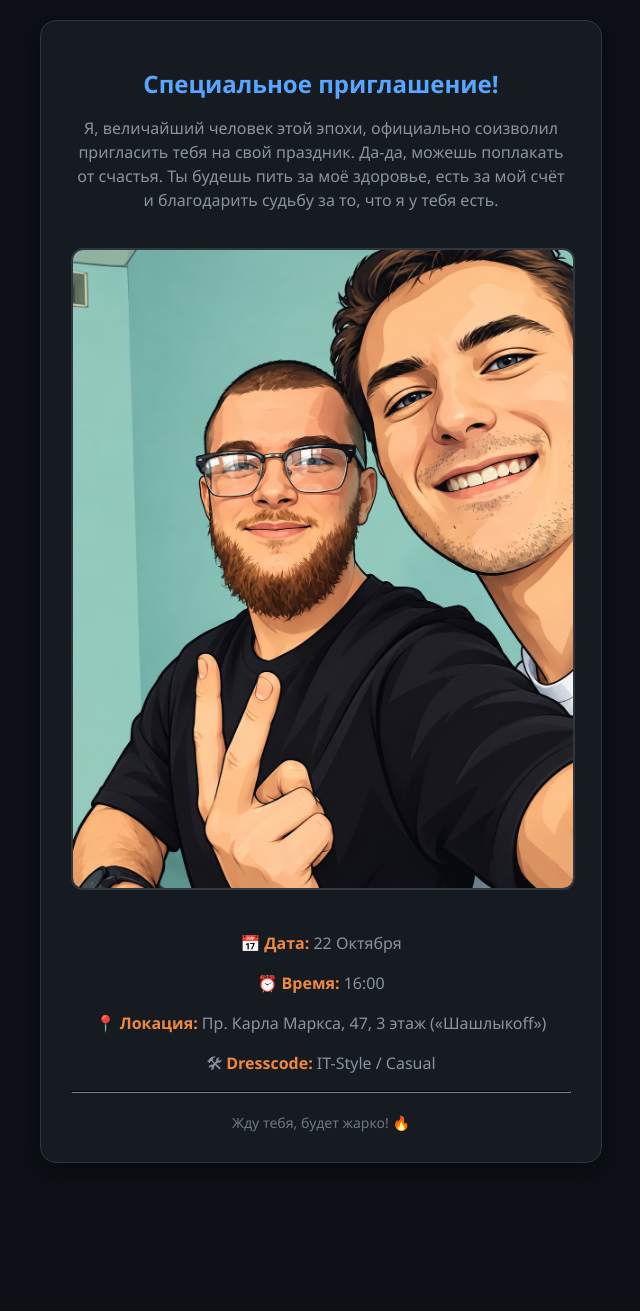
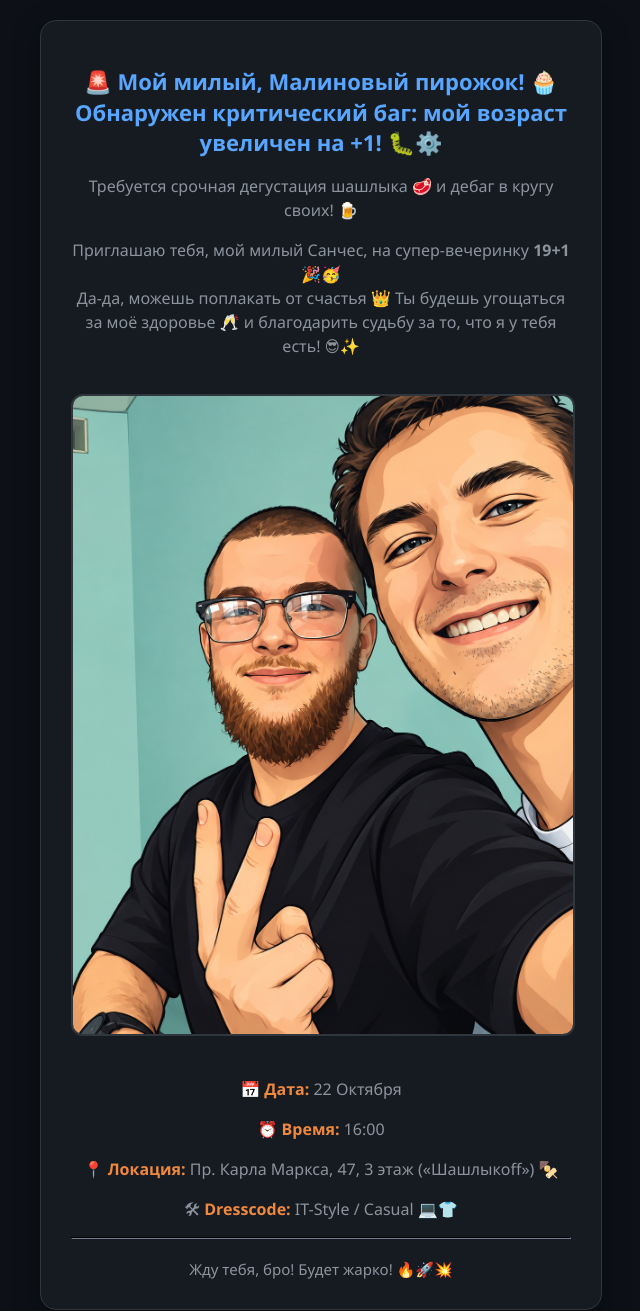
Before and after one commit to crossoutgamer226-bot/party-invite-VIP, a plain HTML site: page index.html in a window 1280 px wide. Shown: the whole page, without its empty margins (319-959 px from the left). Before the commit the page ends 1183 px from the top, so only its background shows below. Drawn offline with Linux system fonts and the light colour scheme.

Commit message:
Add files via upload

```diff
--- a/index.html
+++ b/index.html
@@ -22,40 +22,45 @@
             box-shadow: 0 8px 24px rgba(0,0,0,0.5);
             border: 1px solid #30363d;
         }
-        h1 { color: #58a6ff; font-size: 24px; margin-bottom: 10px; }
+        h1 { color: #58a6ff; font-size: 22px; margin-bottom: 12px; line-height: 1.4; }
         p { font-size: 16px; line-height: 1.5; color: #8b949e; }
         .highlight { color: #f0883e; font-weight: bold; }
         .photo {
             width: 100%;
             height: auto;
-            object-fit: contain; /* Показывает фото целиком без обрезки */
+            object-fit: contain; /* Фото влезет целиком без обрезки */
             border-radius: 12px;
             margin: 20px 0;
             border: 2px solid #30363d;
-            background-color: #000; /* Фон для пустых зон, если пропорции отличаются */
+            background-color: #0d1117;
         }
         .footer {
             margin-top: 20px;
-            font-size: 14px;
-            color: #6e7781;
+            font-size: 15px;
+            color: #8b949e;
+            font-weight: 500;
         }
     </style>
 </head>
 <body>
     <div class="container">
-        <h1>Специальное приглашение!</h1>
-        <p>Я, величайший человек этой эпохи, официально соизволил пригласить тебя на свой праздник. Да-да, можешь поплакать от счастья. Ты будешь пить за моё здоровье, есть за мой счёт и благодарить судьбу за то, что я у тебя есть.</p>
+        <h1>🚨 Мой милый, Малиновый пирожок! 🧁<br>Обнаружен критический баг: мой возраст увеличен на +1! 🐛⚙️</h1>
 
-        <!-- Фотография отобразится полностью -->
+        <p>Требуется срочная дегустация шашлыка 🥩 и дебаг в кругу своих! 🍺</p>
+
+        <p>Приглашаю тебя, мой милый Санчес, на супер-вечеринку <strong>19+1</strong> 🎉🥳<br>
+        Да-да, можешь поплакать от счастья 👑 Ты будешь угощаться за моё здоровье 🥂 и благодарить судьбу за то, что я у тебя есть! 😎✨</p>
+
+        <!-- Общая фотография (отобразится полностью) -->
         <img src="friend.jpg" alt="Наш момент" class="photo">
 
         <p>📅 <span class="highlight">Дата:</span> 22 Октября</p>
         <p>⏰ <span class="highlight">Время:</span> 16:00</p>
-        <p>📍 <span class="highlight">Локация:</span> Пр. Карла Маркса, 47, 3 этаж («Шашлыкоff»)</p>
-        <p>🛠 <span class="highlight">Dresscode:</span> IT-Style / Casual</p>
+        <p>📍 <span class="highlight">Локация:</span> Пр. Карла Маркса, 47, 3 этаж («Шашлыкоff») 🍢</p>
+        <p>🛠 <span class="highlight">Dresscode:</span> IT-Style / Casual 💻👕</p>
         <hr style="border-color: #30363d; margin: 15px 0;">
 
-        <div class="footer">Жду тебя, будет жарко! 🔥</div>
+        <div class="footer">Жду тебя, бро! Будет жарко! 🔥🚀💥</div>
     </div>
 </body>
 </html>
```
